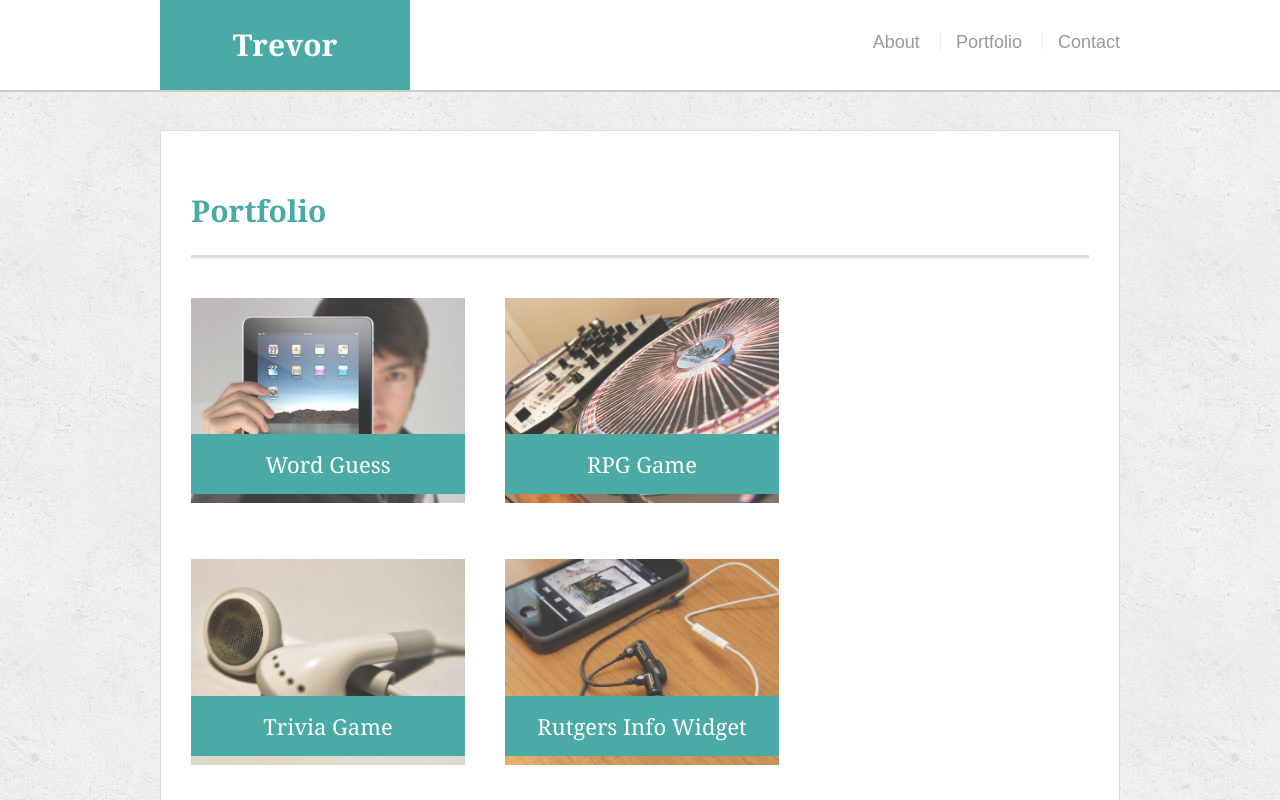
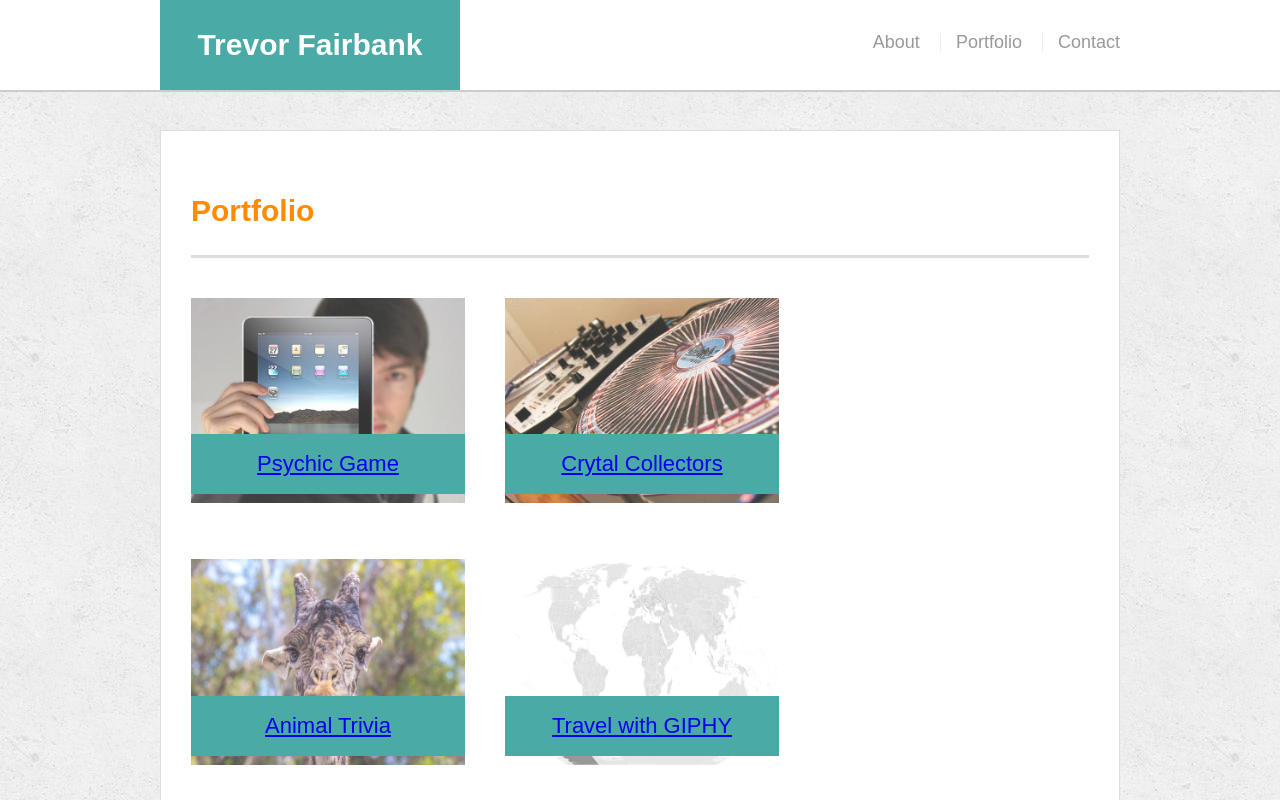
Before and after one commit to Trevorfairbank/Responsive-Portfolio, a plain HTML site: page portfolio.html in a window 1280 px wide. Shown: the top 800 px of the page. Drawn offline with Linux system fonts and the light colour scheme.

Commit message:
Updated projects and info about me

```diff
--- a/assets/css/style.css
+++ b/assets/css/style.css
@@ -22,6 +22,10 @@ body {
   margin: 0 auto;
   clear: both;
 }
+a {
+  font-family: Arial, "Helvetica Neue", Helvetica, sans-serif;
+
+}
 
 h1,
 h2,
@@ -37,9 +41,9 @@ p:last-child {
 h1,
 h2,
 h3 {
-  font-family: Georgia, Times, "Times New Roman", serif;
+  font-family: Arial, Helvetica, sans-serif;
   font-weight: 700;
-  color: #4aaaa5;
+  color:darkorange;
 }
 
 h1 {
@@ -69,9 +73,9 @@ h3 {
 
 #logo {
   float: left;
-  width: 250px;
+  width: 300px;
   height: 90px;
-  font-family: Georgia, Times, "Times New Roman", serif;
+  font-family: Arial, Helvetica, sans-serif;
   font-size: 30px;
   font-weight: 700;
   line-height: 90px;
--- a/portfolio.html
+++ b/portfolio.html
@@ -12,7 +12,7 @@
 
   <header id="masthead">
     <div class="container">
-      <a href="index.html" id="logo">Trevor</a>
+      <a href="index.html" id="logo">Trevor Fairbank</a>
       <nav>
         <a href="index.html">About</a>
         <a href="portfolio.html">Portfolio</a>
@@ -26,24 +26,24 @@
       <h1>Portfolio</h1>
 
       <div class="work">
-        <img src="assets/images/technics-q-c-640-480-1.jpg" alt="Word Guess">
+        <img src="assets/images/technics-q-c-640-480-1.jpg" alt="Psychic Game">
 
-        <h3>Word Guess</h3>
+        <h3><a target="_blank" href="https://trevorfairbank.github.io/Psychic-Game/">Psychic Game</a></h3>
       </div>
       <div class="work">
         <img src="assets/images/technics-q-c-640-480-2.jpg" alt="RPG Game">
 
-        <h3>RPG Game</h3>
+        <h3><a target="_blank" href="https://trevorfairbank.github.io/unit-4-game/">Crytal Collectors</a></h3>
       </div>
       <div class="work">
-        <img src="assets/images/technics-q-c-640-480-5.jpg" alt="Trivia Game">
+        <img src="assets/images/giraffe.jpg" alt="Trivia Game">
 
-        <h3>Trivia Game</h3>
+        <h3><a target="_blank" href="https://trevorfairbank.github.io/TriviaGame/">Animal Trivia</a></h3>
       </div>
       <div class="work">
-        <img src="assets/images/technics-q-c-640-480-7.jpg" alt="Rutgers Info Widget">
+        <img src="assets/images/Blankmap.png" alt="GIPHYtravel">
 
-        <h3>Rutgers Info Widget</h3>
+        <h3><a target="_blank" href="https://trevorfairbank.github.io/country-giphy/">Travel with GIPHY</a></h3>
       </div>
       <div class="work">
         <img src="assets/images/technics-q-c-640-480-9.jpg" alt="Rock Paper Scissors">
```
Also changed, not shown: contact.html (+1 -1 lines), index.html (+5 -5 lines), assets/images/Blankmap.png (added), assets/images/giraffe.jpg (added), assets/images/profile.jpg (added).
